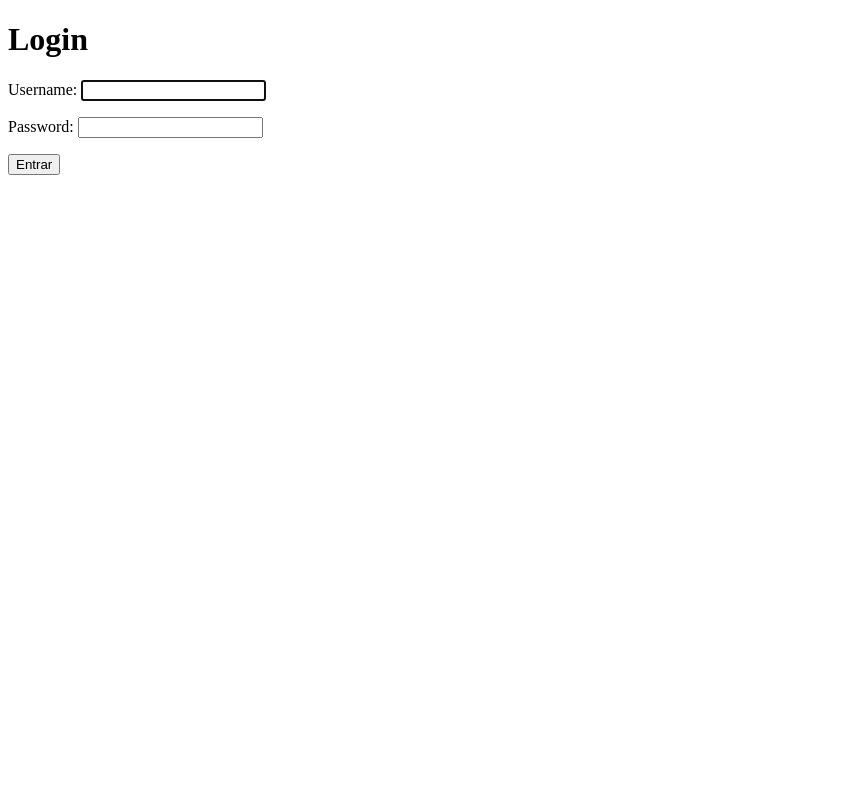
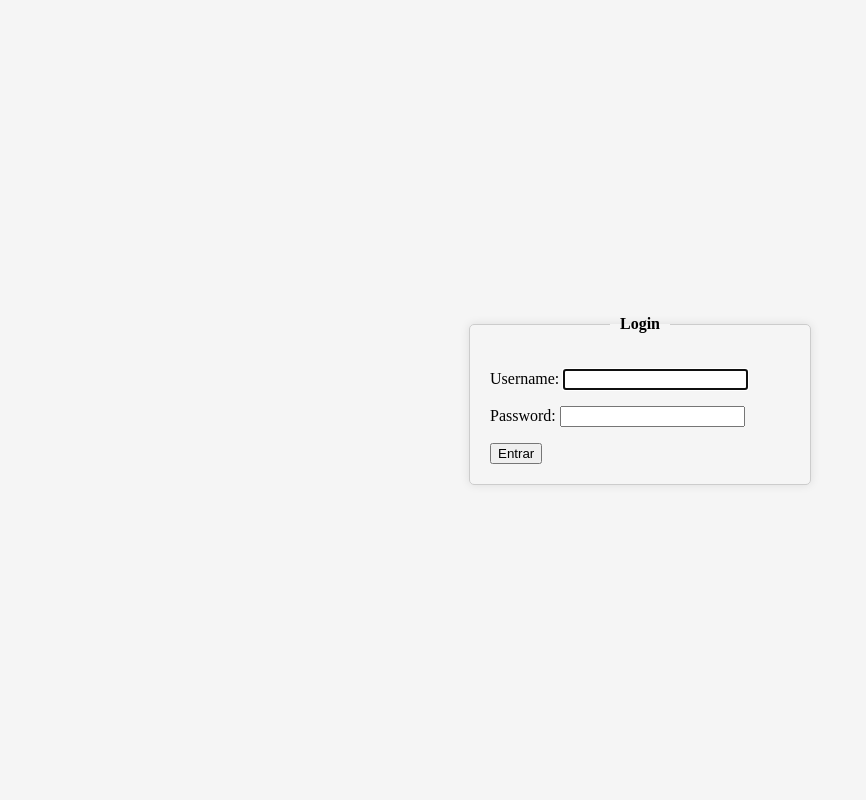
Before and after one commit to VSennaa/cepedi-curso, a Django app: page /accounts/login/ in a window 1280 px wide. Shown: the whole page, without its empty margins (0-866 px from the left). Run offline with Django 5.2, Linux system fonts and the light colour scheme.

Commit message:
adicionando folha de estilização

```diff
--- a/escola/templates/registration/login.html
+++ b/escola/templates/registration/login.html
@@ -1,15 +1,41 @@
 <!DOCTYPE html>
 <html>
 <head>
+    <style>
+        body {
+            min-height: 100vh;
+            margin: 0;
+            display: flex;
+            justify-content: center; /* horizontal */
+            align-items: center;     /* vertical */
+            background: #f5f5f5;
+        }
+
+        fieldset {
+            width: 300px;
+            padding: 20px;
+            border: 1px solid #ccc;
+            border-radius: 5px;
+            box-shadow: 0 0 10px rgba(0, 0, 0, 0.1);
+        }
+
+        legend {
+            font-weight: bold;
+            text-align: center;
+            padding: 0 10px;
+        }
+    </style>
     <title>Login</title>
 </head>
 <body>
-    <h1>Login</h1>
+    <fieldset>
+        <legend>Login</legend>
 
     <form method="post">
         {% csrf_token %}
         {{ form.as_p }}
         <button type="submit">Entrar</button>
     </form>
+    </fieldset>
 </body>
 </html>
```
Also changed, not shown: escola/db.sqlite3.
